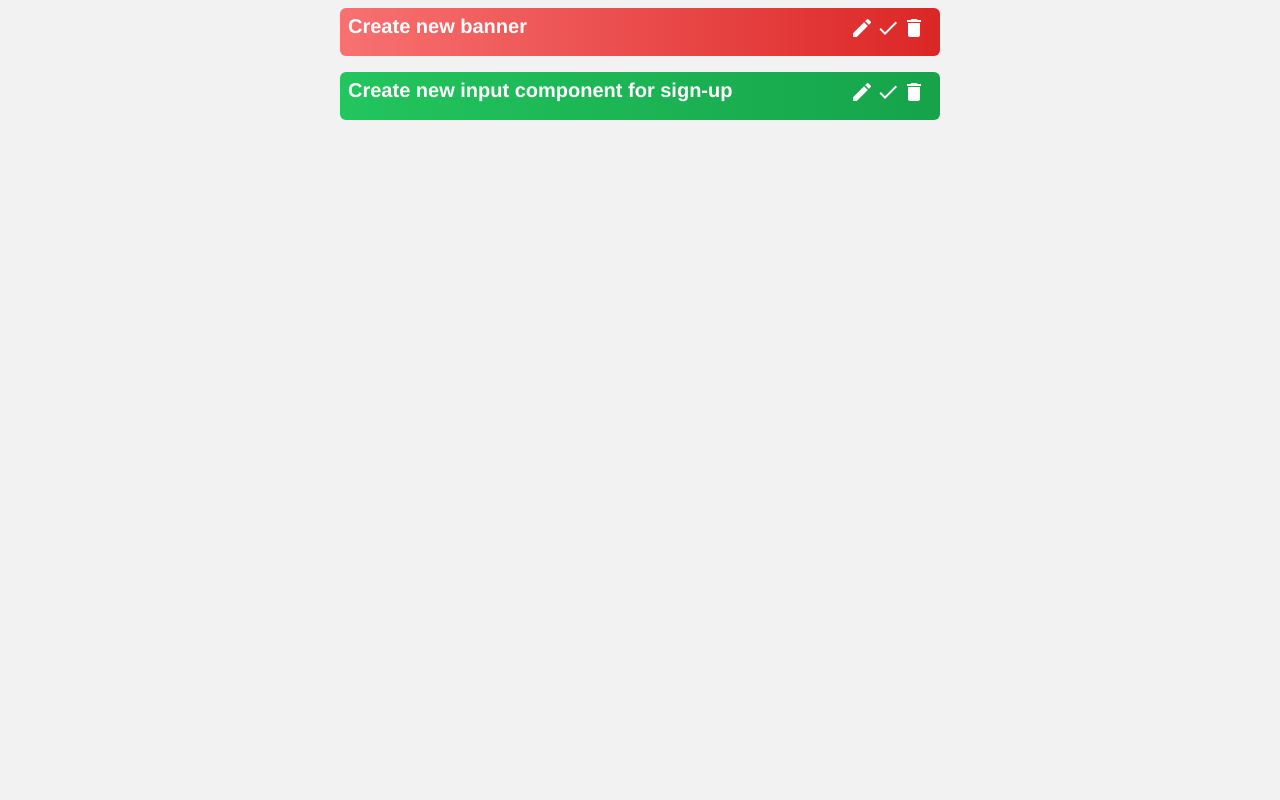
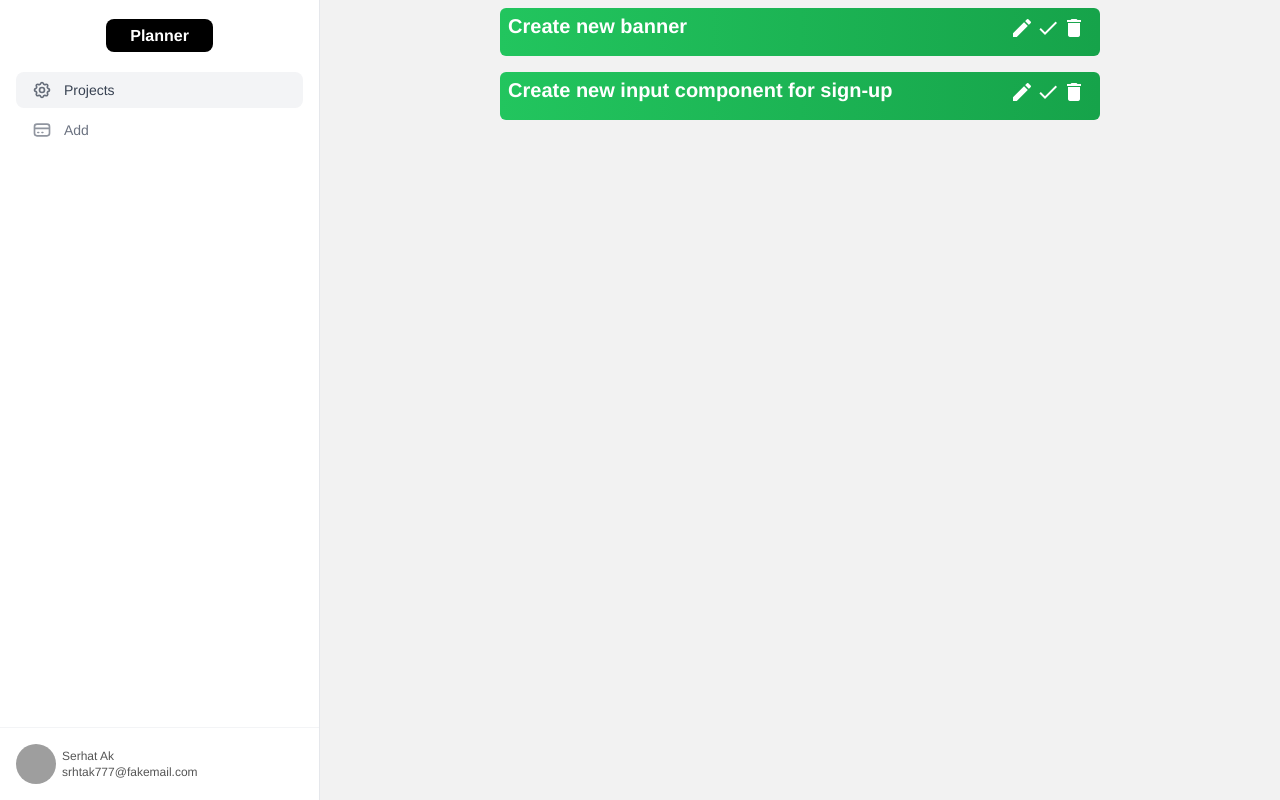
Before and after one commit to srhtak/Vue-Planner, a Vue app: page / in a window 1280 px wide. Built offline with nearby package versions, Linux system fonts and the light colour scheme; data requests are answered from the project's data file; grey boxes are pictures that could not be loaded.

Commit message:
added sidebar component

```diff
--- a/data/db.json
+++ b/data/db.json
@@ -4,7 +4,7 @@
       "id": 1,
       "title": "Create new banner",
       "details": "Lorem ipsum",
-      "complete": false
+      "complete": true
     },
     {
       "id": 2,
--- /dev/null
+++ b/src/components/AppSideBar.vue
@@ -0,0 +1,89 @@
+<template>
+  <div class="flex flex-col justify-between w-1/3 h-screen bg-white border-r">
+    <div class="px-4 py-6">
+      <div class="text-center">
+        <span class="font-bold px-6 py-2 bg-black text-white rounded-lg"
+          >Planner</span
+        >
+      </div>
+
+      <nav class="flex flex-col mt-6 space-y-1">
+        <a
+          href=""
+          class="flex items-center px-4 py-2 text-gray-700 bg-gray-100 rounded-lg"
+        >
+          <svg
+            xmlns="http://www.w3.org/2000/svg"
+            class="w-5 h-5 opacity-75"
+            fill="none"
+            viewBox="0 0 24 24"
+            stroke="currentColor"
+            stroke-width="2"
+          >
+            <path
+              stroke-linecap="round"
+              stroke-linejoin="round"
+              d="M10.325 4.317c.426-1.756 2.924-1.756 3.35 0a1.724 1.724 0 002.573 1.066c1.543-.94 3.31.826 2.37 2.37a1.724 1.724 0 001.065 2.572c1.756.426 1.756 2.924 0 3.35a1.724 1.724 0 00-1.066 2.573c.94 1.543-.826 3.31-2.37 2.37a1.724 1.724 0 00-2.572 1.065c-.426 1.756-2.924 1.756-3.35 0a1.724 1.724 0 00-2.573-1.066c-1.543.94-3.31-.826-2.37-2.37a1.724 1.724 0 00-1.065-2.572c-1.756-.426-1.756-2.924 0-3.35a1.724 1.724 0 001.066-2.573c-.94-1.543.826-3.31 2.37-2.37.996.608 2.296.07 2.572-1.065z"
+            />
+            <path
+              stroke-linecap="round"
+              stroke-linejoin="round"
+              d="M15 12a3 3 0 11-6 0 3 3 0 016 0z"
+            />
+          </svg>
+
+          <span class="ml-3 text-sm font-medium"> Projects </span>
+        </a>
+
+        <a
+          href=""
+          class="flex items-center px-4 py-2 text-gray-500 rounded-lg hover:bg-gray-100 hover:text-gray-700"
+        >
+          <svg
+            xmlns="http://www.w3.org/2000/svg"
+            class="w-5 h-5 opacity-75"
+            fill="none"
+            viewBox="0 0 24 24"
+            stroke="currentColor"
+            stroke-width="2"
+          >
+            <path
+              stroke-linecap="round"
+              stroke-linejoin="round"
+              d="M3 10h18M7 15h1m4 0h1m-7 4h12a3 3 0 003-3V8a3 3 0 00-3-3H6a3 3 0 00-3 3v8a3 3 0 003 3z"
+            />
+          </svg>
+
+          <span class="ml-3 text-sm font-medium"> Add </span>
+        </a>
+      </nav>
+    </div>
+
+    <div class="sticky inset-x-0 bottom-0 border-t border-gray-100">
+      <a
+        href=""
+        class="flex items-center p-4 bg-white hover:bg-gray-50 shrink-0"
+      >
+        <img
+          class="object-cover w-10 h-10 rounded-full"
+          src="https://www.hyperui.dev/photos/man-4.jpeg"
+          alt="Simon Lewis"
+        />
+
+        <div class="ml-1.5">
+          <p class="text-xs">
+            <strong class="block font-medium">Serhat Ak</strong>
+
+            <span> srhtak777@fakemail.com </span>
+          </p>
+        </div>
+      </a>
+    </div>
+  </div>
+</template>
+
+<script>
+export default {};
+</script>
+
+<style></style>
--- a/src/components/SingleProject.vue
+++ b/src/components/SingleProject.vue
@@ -18,8 +18,7 @@ export default {
     },
     toggleComplete() {
       this.axios
-        .put(this.url, {
-          ...this.project,
+        .patch(this.url, {
           complete: !this.project.complete,
         })
         .then(this.$emit("complete", this.project.id));
--- a/src/main.js
+++ b/src/main.js
@@ -5,9 +5,11 @@ import "./style/index.css";
 import axios from "axios";
 import VueAxios from "vue-axios";
 import "aos/dist/aos.css";
+import AppSideBar from "./components/AppSideBar.vue";
 
 const app = createApp(App);
 
 app.use(router);
 app.use(VueAxios, axios);
+app.component("SideBar", AppSideBar);
 app.mount("#app");
--- a/src/views/AddProject.vue
+++ b/src/views/AddProject.vue
@@ -4,7 +4,19 @@ export default {
     return {
       title: "",
       details: "",
+      url: "http://localhost:3000/projects/",
     };
+  },
+  methods: {
+    handleSubmit() {
+      let project = {
+        title: this.title,
+        details: this.details,
+        complete: false,
+      };
+
+      this.axios.post(this.url, project).then(this.$router.push("/"));
+    },
   },
 };
 </script>
--- a/src/views/HomeView.vue
+++ b/src/views/HomeView.vue
@@ -1,12 +1,15 @@
 <template>
+  <div class="flex">
+    <side-bar />
     <div class="text-red-500 text-center" v-if="loading">loading....</div>
-  <div class="flex flex-col justify-center items-center" v-else>
+    <div class="flex w-full flex-col justify-start items-center" v-else>
       <div data-aos="fade-up" v-for="project in data" :key="project.id">
         <single-project
           :project="project"
           @complete="handleComplete"
           @delete="handleDelete"
         />
+      </div>
     </div>
   </div>
 </template>
```
Lines whose indentation alone changed are shown as unchanged.
